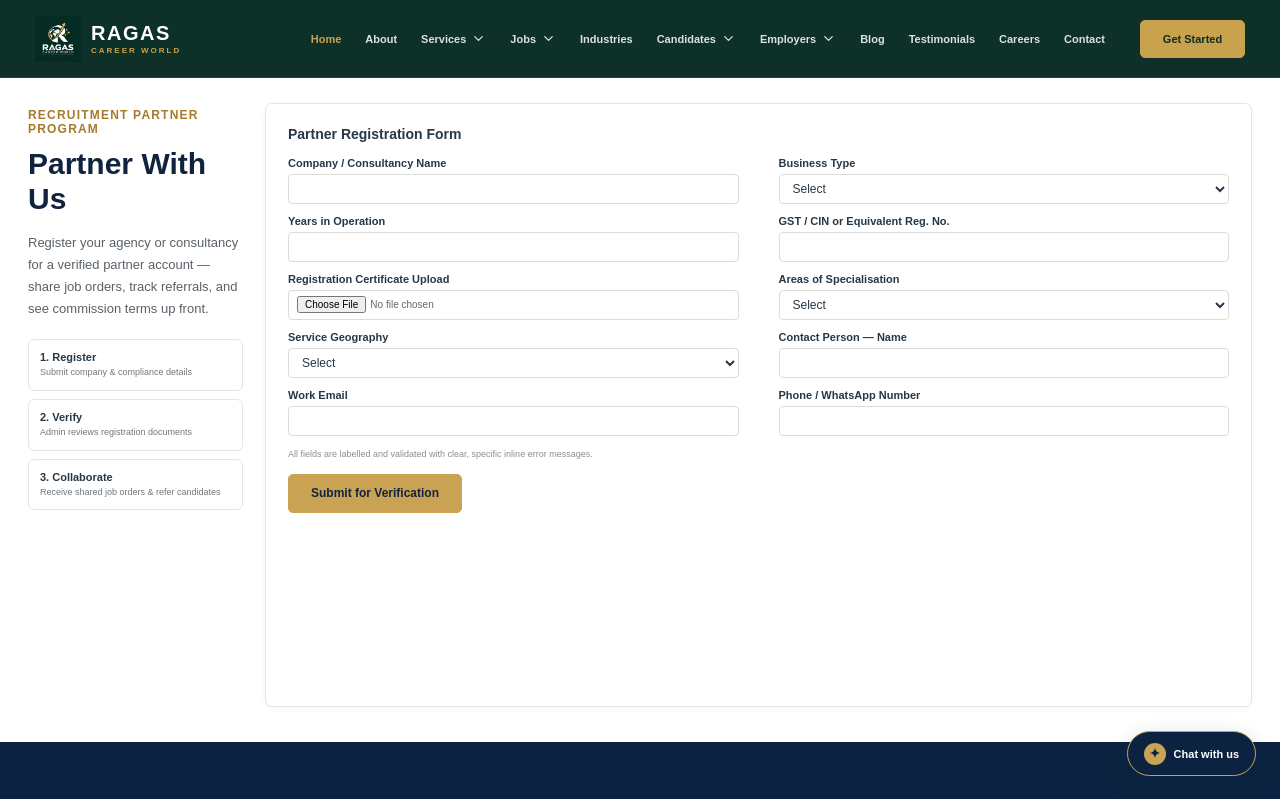
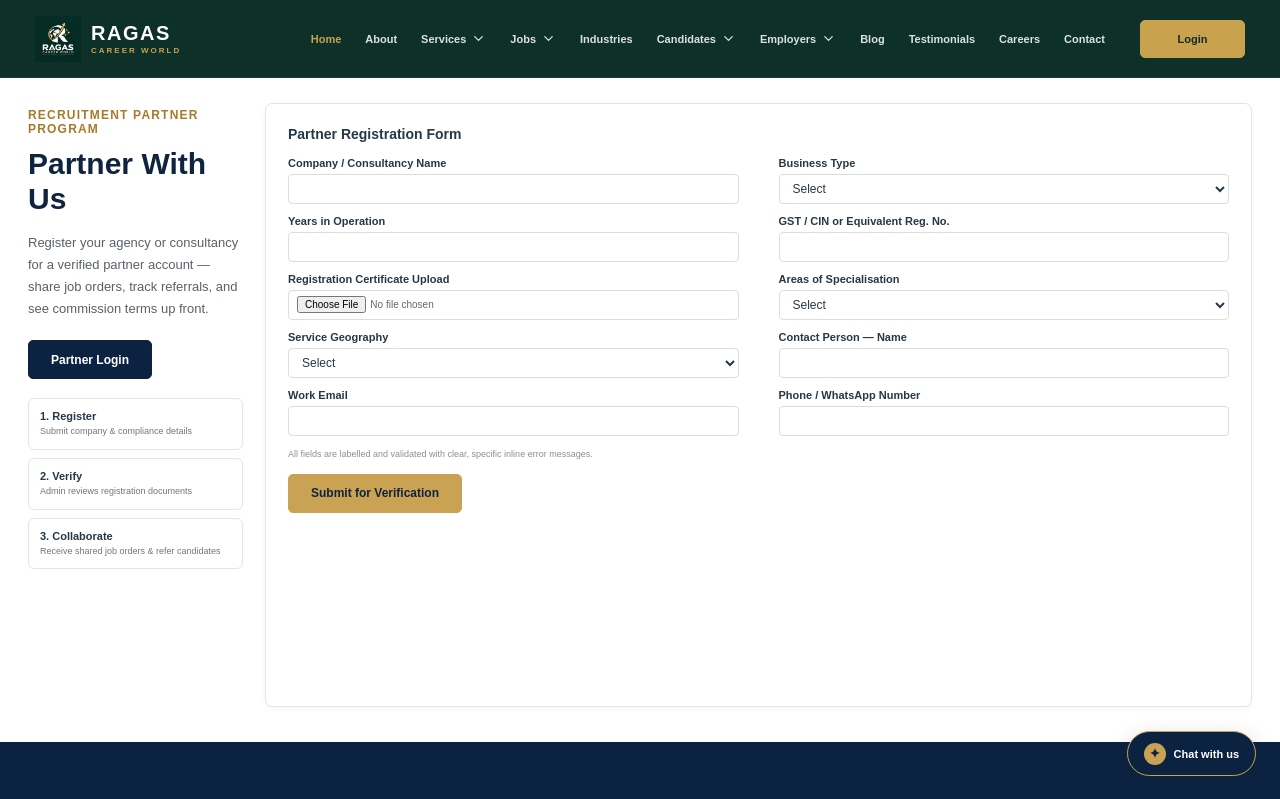
Before and after one commit to arpitagradepaper-alt/ragas-career-world, a React (Vite) app: page /partner-with-us in a window 1280 px wide. Shown: the top 799 px of the page. Built offline with nearby package versions, Linux system fonts and the light colour scheme.

Commit message:
instead of get started login page will open

```diff
--- a/src/App.jsx
+++ b/src/App.jsx
@@ -106,7 +106,7 @@ function AdminRoute() {
     admin?.role === "admin";
 
   if (!isAdmin) {
-    return <AdminLogin />;
+    return <Navigate to="/admin/login" replace />;
   }
 
   return <AdminLayout />;
@@ -230,14 +230,13 @@ function AdminWebsite() {
     <Routes>
       <Route path="login" element={<AdminLogin />} />
 
-      <Route path="" element={<AdminRoute />}>
+      <Route element={<AdminRoute />}>
         <Route index element={<Dashboard />} />
         <Route path="dashboard" element={<Dashboard />} />
         <Route path="chatbot-logs" element={<ChatbotLogs />} />
         <Route path="chatbot-logs/:id" element={<ChatbotLogDetails />} />
         <Route path="candidates" element={<Candidates />} />
         <Route path="candidates/:id" element={<CandidateDetails />} />
-        <Route path="employers/:id" element={<EmployerDetails />} />
         <Route path="jobs" element={<Jobs />} />
         <Route path="jobs/:id" element={<JobDetails />} />
         <Route path="resumes" element={<Resumes />} />
--- a/src/admin/AdminLayout.jsx
+++ b/src/admin/AdminLayout.jsx
@@ -115,15 +115,6 @@ function AdminLayout() {
             Candidates
           </NavLink>
 
-          {/* EMPLOYERS */}
-          <NavLink
-            to="/admin/employers"
-            onClick={closeSidebar}
-          >
-            <span>▤</span>
-            Employers
-          </NavLink>
-
           {/* JOB POSTS */}
           <NavLink
             to="/admin/jobs"
--- a/src/components/Navbar.jsx
+++ b/src/components/Navbar.jsx
@@ -564,9 +564,9 @@ function Navbar() {
           <button
             type="button"
             className="navbar-cta"
-            onClick={() => scrollToSection("job-seekers")}
+            onClick={() => navigate("/user-login")}
           >
-            Get Started
+            Login
           </button>
 
           {isUserLoggedIn && (
@@ -946,11 +946,9 @@ function Navbar() {
         <button
           type="button"
           className="mobile-get-started"
-          onClick={() =>
-            scrollToSection("job-seekers")
-          }
+          onClick={() => navigate("/user-login")}
         >
-          Get Started
+          Login
         </button>
       </div>
     </header>
--- a/src/pages/PartnerWithUs.css
+++ b/src/pages/PartnerWithUs.css
@@ -81,6 +81,34 @@
 
   font-size: 9px;
   line-height: 1.4;
+}
+
+.partner-login-link {
+  display: inline-flex;
+  align-items: center;
+  justify-content: center;
+
+  min-height: 39px;
+
+  margin-top: 20px;
+  padding: 0 22px;
+
+  border: 1px solid #0b2340;
+  border-radius: 5px;
+
+  background: #0b2340;
+  color: #ffffff;
+
+  font-size: 12px;
+  font-weight: 700;
+  text-decoration: none;
+
+  transition: all 0.2s ease;
+}
+
+.partner-login-link:hover {
+  background: #173d63;
+  transform: translateY(-1px);
 }
 
 .partner-card {
--- a/src/pages/PartnerWithUs.jsx
+++ b/src/pages/PartnerWithUs.jsx
@@ -1,4 +1,5 @@
 import { useState } from "react";
+import { Link } from "react-router-dom";
 import "./PartnerWithUs.css";
 
 const API_URL = "http://localhost:5000/api/partners";
@@ -146,6 +147,13 @@ function PartnerWithUs() {
             account — share job orders, track referrals, and see commission
             terms up front.
           </p>
+
+          <Link
+            to="/partner-login"
+            className="partner-login-link"
+          >
+            Partner Login
+          </Link>
 
           <div className="partner-steps">
 
```
Also changed, not shown: 1 other file (tests, documents, lock files or other folders).
